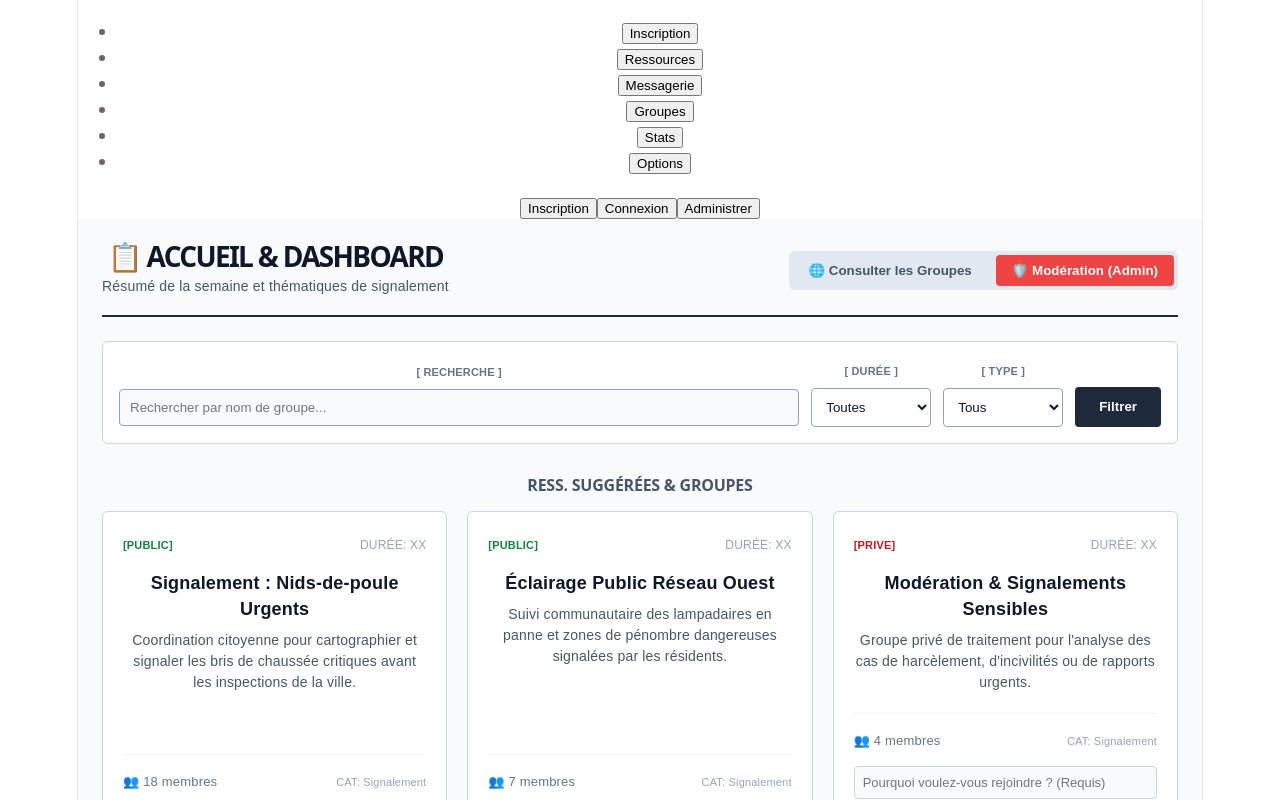
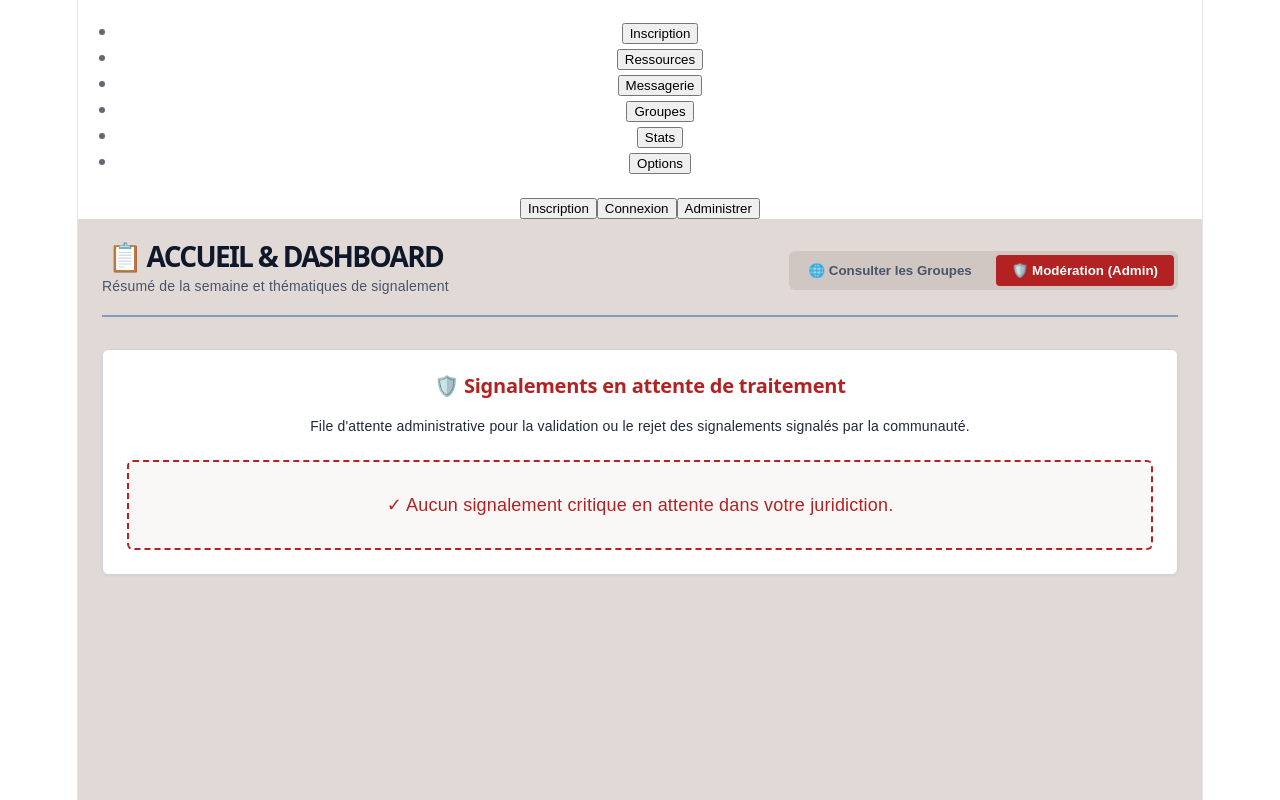
Before and after one commit to clementlaflamme/mindharbor, a React (Vite) app in the folder client/: page / in a window 1280 px wide. Both pictures are taken after a click on the button "🛡️ Modération (Admin)". Shown: the top 800 px of the page. Built offline with nearby package versions, Linux system fonts and the light colour scheme.

Commit message:
[Feat] Ajout des pages groupes et signalement

```diff
--- a/client/src/pages/GroupsPage.tsx
+++ b/client/src/pages/GroupsPage.tsx
@@ -33,36 +33,7 @@ export function GroupsPage() {
     setErreur(null);
     try {
       const baseDonneesFictive: Groupe[] = [
-        {
-          id: "1",
-          thematique: "Signalement : Nids-de-poule Urgents",
-          description: "Coordination citoyenne pour cartographier et signaler les bris de chaussée critiques avant les inspections de la ville.",
-          regles: "Joindre des photos géolocalisées si possible.",
-          visibilite: "PUBLIC",
-          creeLe: new Date().toISOString(),
-          majLe: new Date().toISOString(),
-          _count: { membres: 18 }
-        },
-        {
-          id: "2",
-          thematique: "Éclairage Public Réseau Ouest",
-          description: "Suivi communautaire des lampadaires en panne et zones de pénombre dangereuses signalées par les résidents.",
-          regles: "Préciser le numéro de poteau ou l'intersection exacte.",
-          visibilite: "PUBLIC",
-          creeLe: new Date().toISOString(),
-          majLe: new Date().toISOString(),
-          _count: { membres: 7 }
-        },
-        {
-          id: "3",
-          thematique: "Modération & Signalements Sensibles",
-          description: "Groupe privé de traitement pour l'analyse des cas de harcèlement, d'incivilités ou de rapports urgents.",
-          regles: "Réservé aux administrateurs de la plateforme.",
-          visibilite: "PRIVE",
-          creeLe: new Date().toISOString(),
-          majLe: new Date().toISOString(),
-          _count: { membres: 4 }
-        }
+
       ];
 
     const resultatsFiltres = baseDonneesFictive.filter(groupe => {
@@ -115,33 +86,43 @@ export function GroupsPage() {
   }, []);
 
   return (
-    <div style={{ padding: '24px', backgroundColor: '#f8fafc', color: '#1e293b', minHeight: '100vh', fontFamily: 'sans-serif' }}>
-      {/* En-tete */}
-      <header style={{ marginBottom: '24px', borderBottom: '2px solid #1e293b', paddingBottom: '16px', display: 'flex', justifyContent: 'space-between', alignItems: 'center', flexWrap: 'wrap', gap: '16px' }}>
+    <div style={{ padding: '24px', backgroundColor: '#e1d9d5', color: '#1e293b', minHeight: '100vh', fontFamily: 'sans-serif' }}>
+
+      <header style={{ marginBottom: '32px', borderBottom: '2px solid #7e9fc2', paddingBottom: '16px', display: 'flex', justifyContent: 'space-between', alignItems: 'center', flexWrap: 'wrap', gap: '16px' }}>
         <div>
           <h1 style={{ color: '#0f172a', margin: '0 0 4px 0', fontSize: '28px', fontWeight: 'bold' }}>📋 ACCUEIL & DASHBOARD</h1>
           <p style={{ color: '#475569', margin: 0, fontSize: '14px' }}>Résumé de la semaine et thématiques de signalement</p>
         </div>
-        <div style={{ display: 'flex', gap: '8px', backgroundColor: '#e2e8f0', padding: '4px', borderRadius: '6px' }}>
+
+        <div style={{ display: 'flex', gap: '8px', backgroundColor: '#d1c7c2', padding: '4px', borderRadius: '6px' }}>
           <button
             onClick={() => setOngletActif('groupes')}
-            style={{ padding: '8px 16px', backgroundColor: ongletActif === 'groupes' ? '#1e293b' : 'transparent', color: ongletActif === 'groupes' ? 'white' : '#475569', border: 'none', borderRadius: '4px', cursor: 'pointer', fontWeight: 'bold', transition: 'all 0.2s' }}
+            style={{ padding: '8px 16px', backgroundColor: ongletActif === 'groupes' ? '#7e9fc2' : 'transparent', color: ongletActif === 'groupes' ? 'white' : '#475569', border: 'none', borderRadius: '4px', cursor: 'pointer', fontWeight: 'bold', transition: 'all 0.2s' }}
           >
             🌐 Consulter les Groupes
           </button>
           <button
             onClick={() => setOngletActif('admin')}
-            style={{ padding: '8px 16px', backgroundColor: ongletActif === 'admin' ? '#ef4444' : 'transparent', color: ongletActif === 'admin' ? 'white' : '#475569', border: 'none', borderRadius: '4px', cursor: 'pointer', fontWeight: 'bold', transition: 'all 0.2s' }}
+            style={{ padding: '8px 16px', backgroundColor: ongletActif === 'admin' ? '#b22222' : 'transparent', color: ongletActif === 'admin' ? 'white' : '#475569', border: 'none', borderRadius: '4px', cursor: 'pointer', fontWeight: 'bold', transition: 'all 0.2s' }}
           >
             🛡️ Modération (Admin)
           </button>
         </div>
       </header>
 
-      <section style={{ backgroundColor: '#ffffff', border: '1px solid #cbd5e1', borderRadius: '6px', padding: '16px', marginBottom: '32px' }}>
+      {ongletActif === 'admin' ? (
+        <section style={{ backgroundColor: '#ffffff', border: '1px solid #cbd5e1', borderRadius: '6px', padding: '24px', boxShadow: '0 1px 3px rgba(0,0,0,0.05)' }}>
+          <h2 style={{ margin: '0 0 16px 0', color: '#b22222', fontSize: '20px', fontWeight: 'bold' }}>🛡️ Signalements en attente de traitement</h2>
+          <p style={{ color: '#1e293b', fontSize: '14px', marginBottom: '20px' }}>File d'attente administrative pour la validation ou le rejet des signalements signalés par la communauté.</p>
+          <div style={{ padding: '30px', textAlign: 'center', border: '2px dashed #b22222', borderRadius: '6px', color: '#b22222', backgroundColor: '#faf8f7' }}>
+            ✓ Aucun signalement critique en attente dans votre juridiction.
+          </div>
+        </section>
+      ) : (
+        <>
+          <section style={{ backgroundColor: '#ffffff', border: '1px solid #cbd5e1', borderRadius: '6px', padding: '16px', marginBottom: '32px', boxShadow: '0 1px 3px rgba(0,0,0,0.05)' }}>
             <div style={{ display: 'flex', flexWrap: 'wrap', gap: '12px', alignItems: 'center' }}>
 
-          {/* barre de recherche */}
               <div style={{ flex: 1, minWidth: '200px' }}>
                 <label style={{ display: 'block', fontSize: '11px', fontWeight: 'bold', color: '#64748b', marginBottom: '4px', textTransform: 'uppercase' }}>
                   [ RECHERCHE ]
@@ -151,17 +132,15 @@ export function GroupsPage() {
                   placeholder="Rechercher par nom de groupe..."
                   value={recherche}
                   onChange={(e) => setRecherche(e.target.value)}
-              style={{ width: '100%', boxSizing: 'border-box', padding: '10px', borderRadius: '4px', border: '1px solid #94a3b8', backgroundColor: '#f8fafc', color: '#0f172a' }}
+                  style={{ width: '100%', boxSizing: 'border-box', padding: '10px', borderRadius: '4px', border: '1px solid #cbd5e1', backgroundColor: '#faf8f7', color: '#1e293b' }}
                 />
               </div>
-
-
 
               <div>
                 <label style={{ display: 'block', fontSize: '11px', fontWeight: 'bold', color: '#64748b', marginBottom: '4px', textTransform: 'uppercase' }}>
                   [ DURÉE ]
                 </label>
-            <select style={{ padding: '10px', borderRadius: '4px', border: '1px solid #94a3b8', backgroundColor: '#ffffff', color: '#0f172a', minWidth: '120px' }}>
+                <select style={{ padding: '10px', borderRadius: '4px', border: '1px solid #cbd5e1', backgroundColor: '#ffffff', color: '#1e293b', minWidth: '120px' }}>
                   <option>Toutes</option>
                   <option>Récents</option>
                 </select>
@@ -174,7 +153,7 @@ export function GroupsPage() {
                 <select
                   value={typeSelectionne}
                   onChange={(e) => setTypeSelectionne(e.target.value)}
-              style={{ padding: '10px', borderRadius: '4px', border: '1px solid #94a3b8', backgroundColor: '#ffffff', color: '#0f172a', minWidth: '120px' }}
+                  style={{ padding: '10px', borderRadius: '4px', border: '1px solid #cbd5e1', backgroundColor: '#ffffff', color: '#1e293b', minWidth: '120px' }}
                 >
                   <option value="Tous">Tous</option>
                   <option value="PUBLIC">PUBLIC</option>
@@ -184,33 +163,34 @@ export function GroupsPage() {
 
               <button
                 onClick={() => chargerGroupes(recherche, typeSelectionne)}
-            style={{ alignSelf: 'flex-end', padding: '10px 24px', backgroundColor: '#1e293b', color: 'white', border: 'none', borderRadius: '4px', cursor: 'pointer', fontWeight: 'bold', height: '40px' }}
+                style={{ alignSelf: 'flex-end', padding: '10px 24px', backgroundColor: '#7e9fc2', color: 'white', border: 'none', borderRadius: '4px', cursor: 'pointer', fontWeight: 'bold', height: '40px' }}
               >
                 Filtrer
               </button>
+
             </div>
           </section>
 
           {chargement && <p style={{ color: '#64748b', textAlign: 'center' }}>Chargement des ressources...</p>}
-      {erreur && <p style={{ color: '#dc2626', backgroundColor: '#fee2e2', padding: '12px', borderRadius: '4px' }}>⚠️ {erreur}</p>}
+          {erreur && <p style={{ color: '#b22222', backgroundColor: '#fee2e2', padding: '12px', borderRadius: '4px' }}>⚠️ {erreur}</p>}
 
           <h2 style={{ fontSize: '16px', fontWeight: 'bold', color: '#475569', marginBottom: '16px', textTransform: 'uppercase' }}>
-        Ress. Suggérées & Groupes
+          Groupes
           </h2>
 
           <div style={{ display: 'grid', gridTemplateColumns: 'repeat(auto-fill, minmax(280px, 1fr))', gap: '20px' }}>
             {groupes.map((groupe) => {
               const estPrive = groupe.visibilite === 'PRIVE';
               return (
-            <div key={groupe.id} style={{ backgroundColor: '#ffffff', borderRadius: '6px', padding: '20px', border: '1px solid #cbd5e1', display: 'flex', flexDirection: 'column', justifyContent: 'space-between' }}>
+                <div key={groupe.id} style={{ backgroundColor: '#ffffff', borderRadius: '6px', padding: '20px', border: '1px solid #cbd5e1', display: 'flex', flexDirection: 'column', justifyContent: 'space-between', boxShadow: '0 2px 4px rgba(0,0,0,0.02)' }}>
                   <div>
                     <div style={{ display: 'flex', justifyContent: 'space-between', alignItems: 'center', marginBottom: '12px' }}>
-                  <span style={{ fontSize: '11px', fontWeight: 'bold', color: estPrive ? '#b91c1c' : '#15803d', textTransform: 'uppercase' }}>
+                      <span style={{ fontSize: '11px', fontWeight: 'bold', color: estPrive ? '#b22222' : '#2e8b57', textTransform: 'uppercase' }}>
                         [{groupe.visibilite}]
                       </span>
                       <small style={{ color: '#94a3b8', fontSize: '12px' }}>DURÉE: XX</small>
                     </div>
-                <h3 style={{ margin: '0 0 8px 0', fontSize: '18px', fontWeight: 'bold', color: '#0f172a' }}>
+                    <h3 style={{ margin: '0 0 8px 0', fontSize: '18px', fontWeight: 'bold', color: '#1e293b' }}>
                       {groupe.thematique}
                     </h3>
                     <p style={{ color: '#475569', fontSize: '14px', lineHeight: '1.5', marginBottom: '20px' }}>
@@ -218,7 +198,7 @@ export function GroupsPage() {
                     </p>
                   </div>
 
-              <div style={{ marginTop: 'auto', borderTop: '1px solid #f1f5f9', paddingTop: '14px' }}>
+                  <div style={{ marginTop: 'auto', borderTop: '1px solid #e1d9d5', paddingTop: '14px' }}>
                     <div style={{ display: 'flex', justifyContent: 'space-between', alignItems: 'center', marginBottom: '12px' }}>
                       <span style={{ fontSize: '13px', color: '#64748b', fontWeight: '500' }}>👥 {groupe._count?.membres || 0} membres</span>
                       <span style={{ fontSize: '11px', color: '#94a3b8' }}>CAT: Signalement</span>
@@ -230,29 +210,29 @@ export function GroupsPage() {
                         placeholder="Pourquoi voulez-vous rejoindre ? (Requis)"
                         value={presentations[groupe.id] || ''}
                         onChange={(e) => setPresentations({ ...presentations, [groupe.id]: e.target.value })}
-                    style={{ width: '100%', boxSizing: 'border-box', padding: '8px', borderRadius: '4px', border: '1px solid #cbd5e1', backgroundColor: '#f8fafc', color: '#0f172a', marginBottom: '8px', fontSize: '13px' }}
+                        style={{ width: '100%', boxSizing: 'border-box', padding: '8px', borderRadius: '4px', border: '1px solid #cbd5e1', backgroundColor: '#faf8f7', color: '#1e293b', marginBottom: '8px', fontSize: '13px' }}
                       />
                     )}
 
                     <button
                       onClick={() => gererActionAdhesion(groupe.id, estPrive)}
-                  style={{ width: '100%', padding: '10px', backgroundColor: estPrive ? '#475569' : '#0f172a', color: 'white', border: 'none', borderRadius: '4px', cursor: 'pointer', fontWeight: 'bold', fontSize: '14px', textTransform: 'uppercase' }}
+                      style={{ width: '100%', padding: '10px', backgroundColor: estPrive ? '#475569' : '#7e9fc2', color: 'white', border: 'none', borderRadius: '4px', cursor: 'pointer', fontWeight: 'bold', fontSize: '14px', textTransform: 'uppercase' }}
                     >
                       {estPrive ? "Demander l'accès" : "Rejoindre"}
                     </button>
 
                     {messagesStatut[groupe.id] && (
-                  <p style={{ margin: '8px 0 0 0', fontSize: '12px', textAlign: 'center', fontWeight: '500', color: messagesStatut[groupe.id].startsWith('❌') ? '#dc2626' : '#16a34a' }}>
+                      <p style={{ margin: '8px 0 0 0', fontSize: '12px', textAlign: 'center', fontWeight: '500', color: messagesStatut[groupe.id].startsWith('❌') ? '#b22222' : '#2e8b57' }}>
                         {messagesStatut[groupe.id]}
                       </p>
                     )}
                   </div>
-
                 </div>
               );
             })}
           </div>
+        </>
+      )}
 
     </div>
-  );
-}
+  );}
```
Lines whose indentation alone changed are shown as unchanged.
